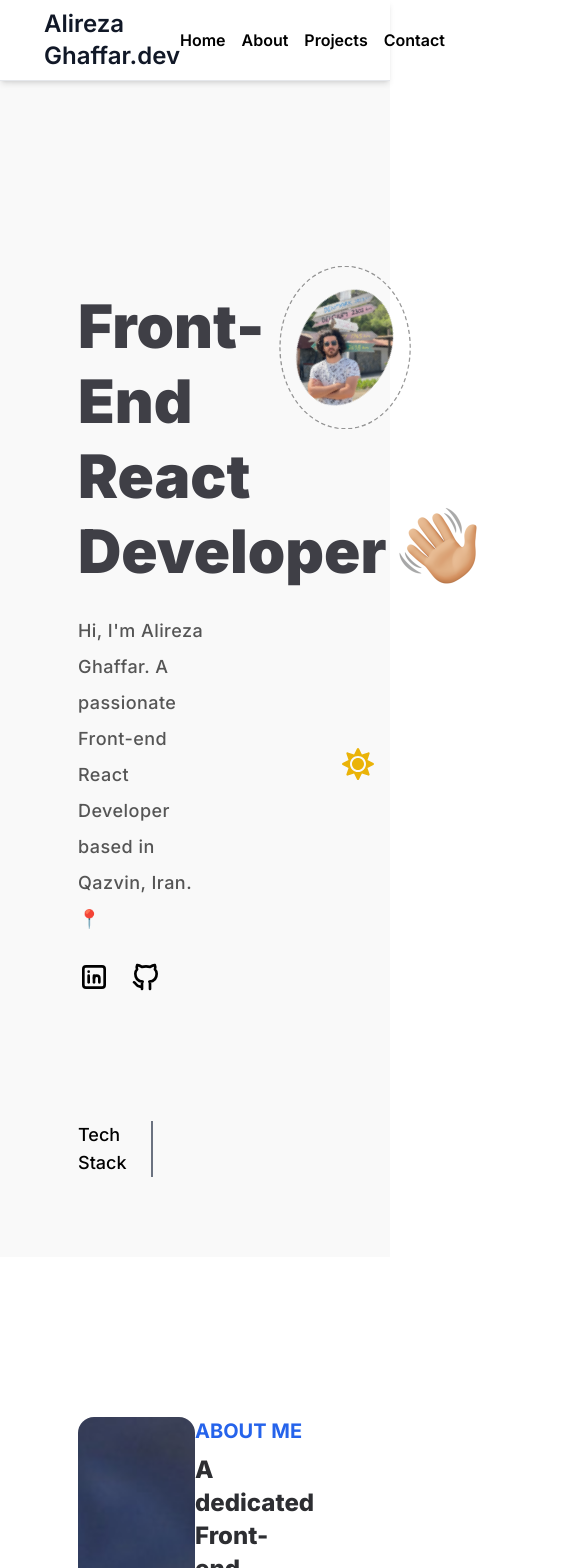
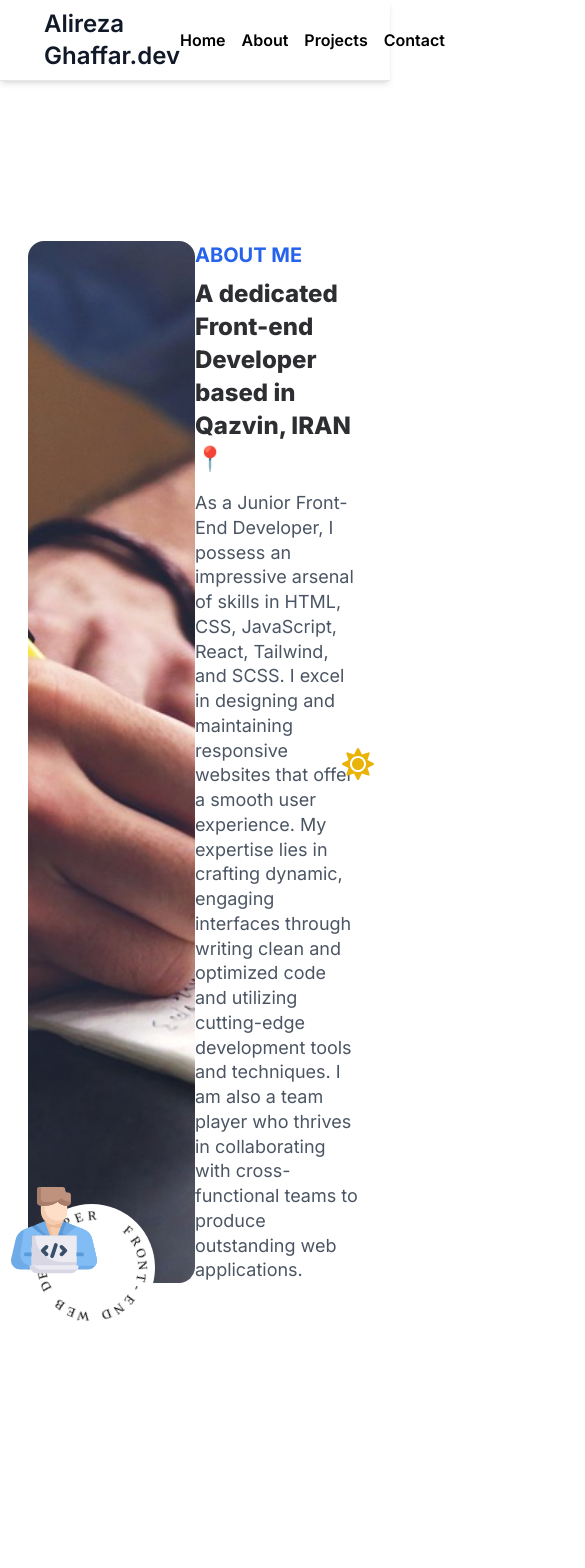
Before and after one commit to ali-reza-gh/personalweb, a Next.js app: page / in a window 390 px wide. Shown: the top 1568 px of the page, 585 px wide, since content can reach past the window. After the commit the page ends 1443 px from the top, so only its background shows below. Built offline with nearby package versions, Linux system fonts and the light colour scheme; grey boxes are pictures that could not be loaded.

Commit message:
home responciv don except wawing hand

```diff
--- a/app/component/AboutMe.jsx
+++ b/app/component/AboutMe.jsx
@@ -8,8 +8,8 @@ import "@/app/styles/animation.css"
 
 const AboutMe = () => {
     return (
-        <section id="About" >
-        <div className="w-3/5 justify-center m-auto py-40">
+        <section id="About" className='w-auto'>
+        <div className="max-w-5xl px-7 justify-center m-auto py-40">
             <div className="flex">
                 <div className="w-1/2 flex relative">
                     <Image className='rounded-2xl object-cover' src={AboutMeIMG} alt='About me' width={400} height={300}/>
--- a/app/component/Contact.jsx
+++ b/app/component/Contact.jsx
@@ -3,7 +3,7 @@ import React from 'react';
 const Contact = () => {
     return (
       <section id='Contact' >
-        <div className='w-3/5 m-auto py-32'>
+        <div className='max-w-5xl m-auto py-32 px-7'>
         <h3 className="text-blue-700 text-xl font-bold mb-2 uppercase" >contact</h3>
         <p className="text-2xl font-extrabold leading-snug">Don't be shy! Hit me up! 👇</p>
         <div className='flex gap-32 mt-20'>
--- a/app/component/Home.jsx
+++ b/app/component/Home.jsx
@@ -10,18 +10,20 @@ import Link from "next/link";
 const Home = () => {
     return (
         <section id="Home" className="bg-[#f9f9f9] dark:bg-black h-auto w-full">
-        <div className="w-3/5 justify-center m-auto">
-            <div className="flex gap-20 pt-52">
+        <div className="lg:max-w-5xl px-7 justify-center m-auto">
+            <div className="flex flex-col-reverse items-center lg:flex-row gap-12 lg:gap-20 pt-20  lg:pt-52">
               <div className="w-3/5 space-y-6 ">
-                <h1 className="relative text-6xl font-black leading-tight text-zinc-700 dark:text-white">
+                <div className='asli lg:relative flex'>
+                <h1 className="text-5xl lg:text-6xl text-center lg:text-left font-black leading-tight text-zinc-700 dark:text-white">
                   Front-End React Developer
-                <Image className="flex absolute left-80 bottom-1" src={waving} width={80} height={80} alt="waveHand" />
                 </h1>
-                <p className="text-[#555] dark:text-gray-400  text-lg font-medium leading-loose tracking-wide">
+                <Image className="flex w-16 h-16 lg:absolute lg:left-80 lg:bottom-0" src={waving} width={200} height={200} alt="waveHand" />
+                </div>
+                <p className="text-[#555] text-center lg:text-left dark:text-gray-400  text-lg font-medium leading-loose tracking-wide">
                   Hi, I'm Alireza Ghaffar. A passionate Front-end React
                   Developer based in Qazvin, Iran. 📍
                 </p>
-                <div className="flex gap-5">
+                <div className="flex gap-5 max-lg:justify-center">
                 <Link href="#">
                   <svg
                     xmlns="http://www.w3.org/2000/svg"
@@ -49,7 +51,6 @@ const Home = () => {
                   href="https://github.com/ali-reza-gh"
                 >
                   <svg
-                    xmlns="http://www.w3.org/2000/svg"
                     width="32"
                     height="32"
                     viewBox="0 0 24 24"
@@ -65,7 +66,7 @@ const Home = () => {
                 </Link>
                 </div>
               </div>
-              <div className="flex w-2/5 justify-center ">
+              <div className="flex lg:w-2/5 justify-center ">
                    <div className="box">
                      <div className="spin-container">
                        <div className="shape">
@@ -74,13 +75,12 @@ const Home = () => {
                       </div>
                    </div>
               </div>
+            </div>
 
-
-            </div>
-            <div className="flex items-center gap-16 mt-32 pb-20">
-              <p className="text-lg font-medium border-r-2 border-gray-500 pr-6">Tech Stack</p>
+            <div className="flex flex-col lg:flex-row items-center justify-center gap-16 mt-32 pb-20">
+              <p className="text-lg font-medium  max-lg:border-b-2 lg:border-r-2 border-gray-500 sm:max-lg:pb-7 lg:pr-6">Tech Stack</p>
               <div>
-                <ul className="flex gap-10">
+                <ul className="flex flex-wrap gap-10 justify-center">
                   <li>
                     <img
                       src="https://skillicons.dev/icons?i=html,css"
--- a/app/component/Project.jsx
+++ b/app/component/Project.jsx
@@ -6,13 +6,16 @@ const Project = () => {
 
 
     return (
-        <section id='Projects' className=' w-3/5 m-auto'>
+        <section id='Projects' className=' w-auto'>
+            <div className='max-w-5xl m-auto px-7'>
+
             <p className="text-blue-700 text-xl font-bold mb-3 uppercase">Projects</p>
              <h3 className='text-2xl font-extrabold leading-snug'>Each project is a unique piece of development 🧩</h3>
              {data.map((i)=>{
-                return (
-             <Cart key={i.id} {...i}/>
-            );})}
+                 return (
+                     <Cart key={i.id} {...i}/>
+                     );})}
+             </div>
         </section>
     );
 };
--- a/app/page.jsx
+++ b/app/page.jsx
@@ -11,12 +11,12 @@ import DarkModeButton from "@/app/component/darkMode/DarkMode";
 export default function root() {
   return (
     <div>
-      <Home />
+      {/* <Home /> */}
       <Abuot />
-      <Project />
+      {/* <Project /> */}
       <DarkModeButton className={"fixed right-4 bottom-16 "} />
-      <Contact />
-      <Footer />
+      {/* <Contact /> */}
+      {/* <Footer /> */}
     </div>
   );
 }
```
